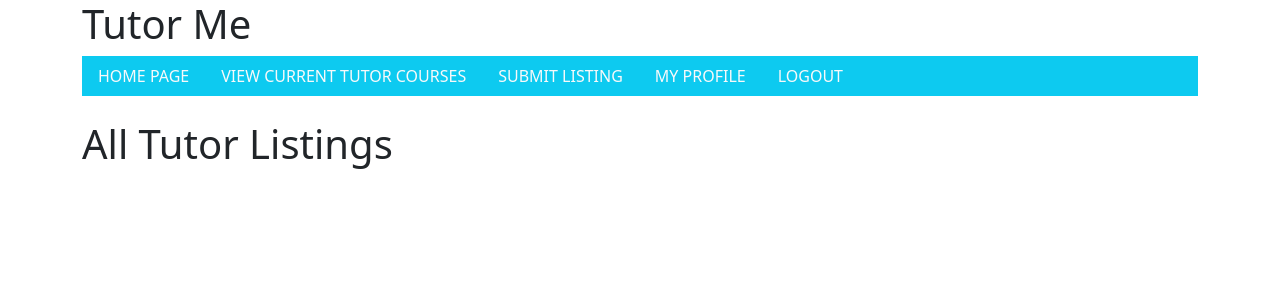
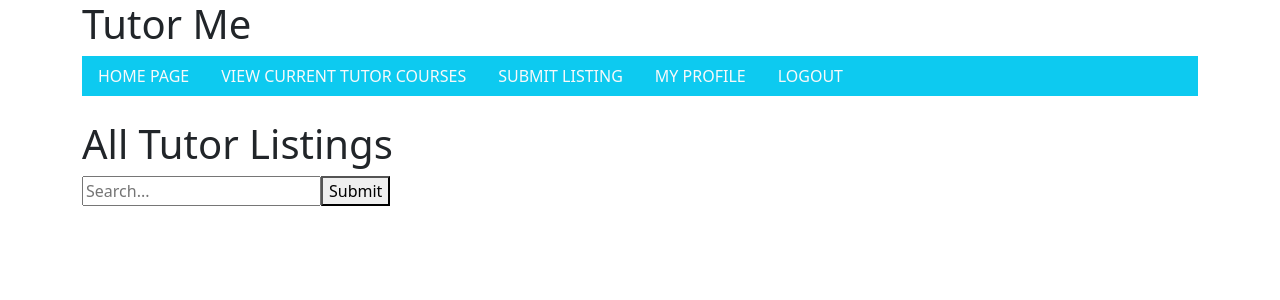
Before and after one commit to maryvwalton/tutor-me-app, a Django app: page /myapp/tutor_courses/ in a window 1280 px wide. Shown: the top 300 px of the page. Run offline with Django 3.2, Linux system fonts and the light colour scheme; the visitor is signed in with stand-in values (Sample User, id 1); data that the repository does not hold is empty; some libraries are stand-ins or nearby versions.

Commit message:
Update tutor_courses.html

```diff
--- a/templates/myapp/tutor_courses.html
+++ b/templates/myapp/tutor_courses.html
@@ -35,13 +35,11 @@
 
 <h1>All Tutor Listings</h1>
 
-<ul class="list-group">
-  {% for listing in listings %}
-      <li class="list-group-item"> Course: {{ listing.course }} || Tutor: {{ listing.first_name }} || Hourly Rate: {{ listing.hourly_rate }} || Rating: {{ listing.rating }}
-        <a href = "{% url 'update_listing' listing.id %}">BOOK</a>
-      </li>
-  {% endfor %}
-  </ul>
+<form class = "d-flex" method = POST action="{% url 'search-classes' %}">
+  {%csrf_token%}
+  <input class = "Form control" type = "search" placeholder = "Search...">
+  <button class = "btn-btn-outline-secondary" type = "Submit">Submit</button>
+</form>
 
 {% else %}
   <a href="{% provider_login_url 'google' %}">Login With Google</a>
```
